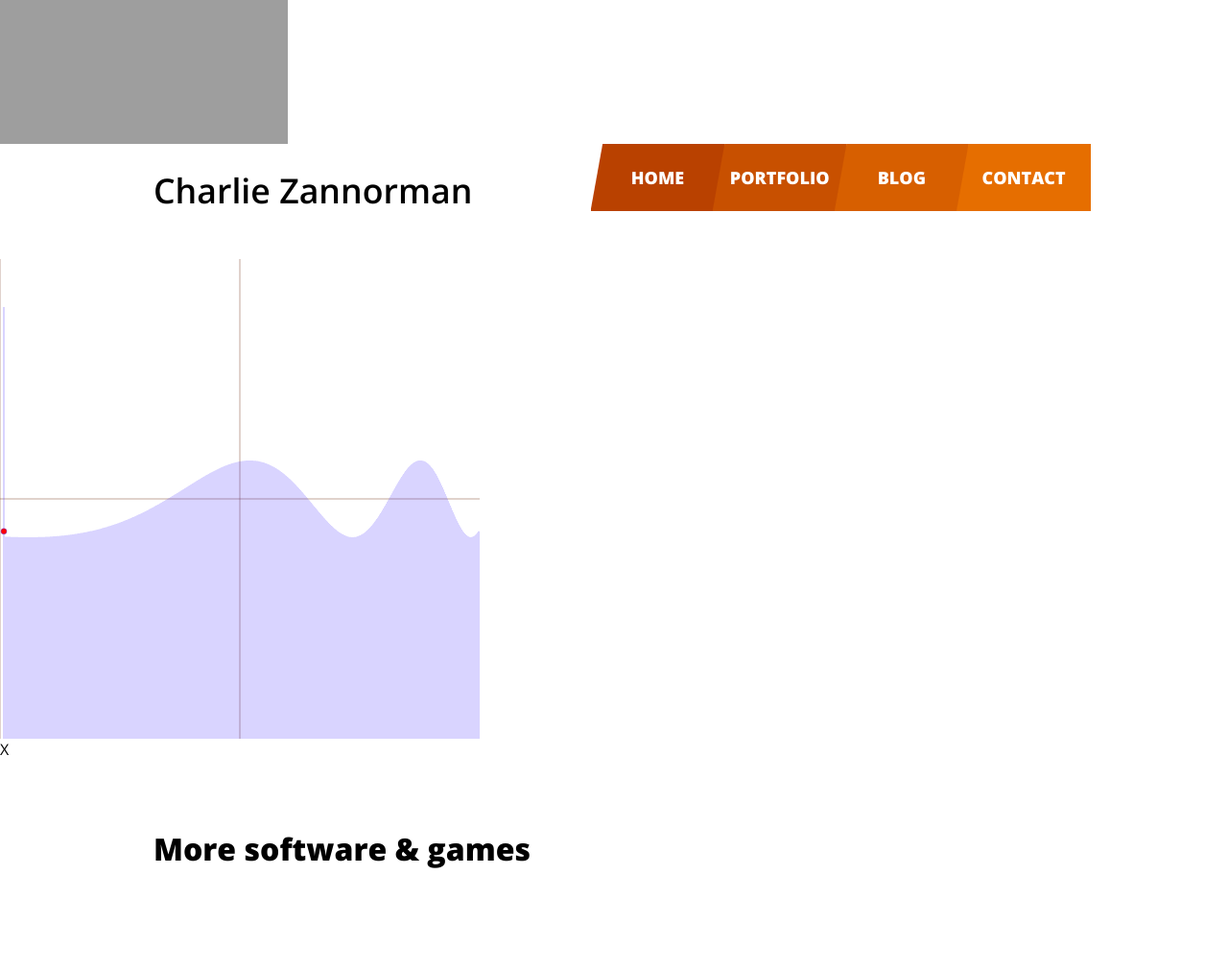
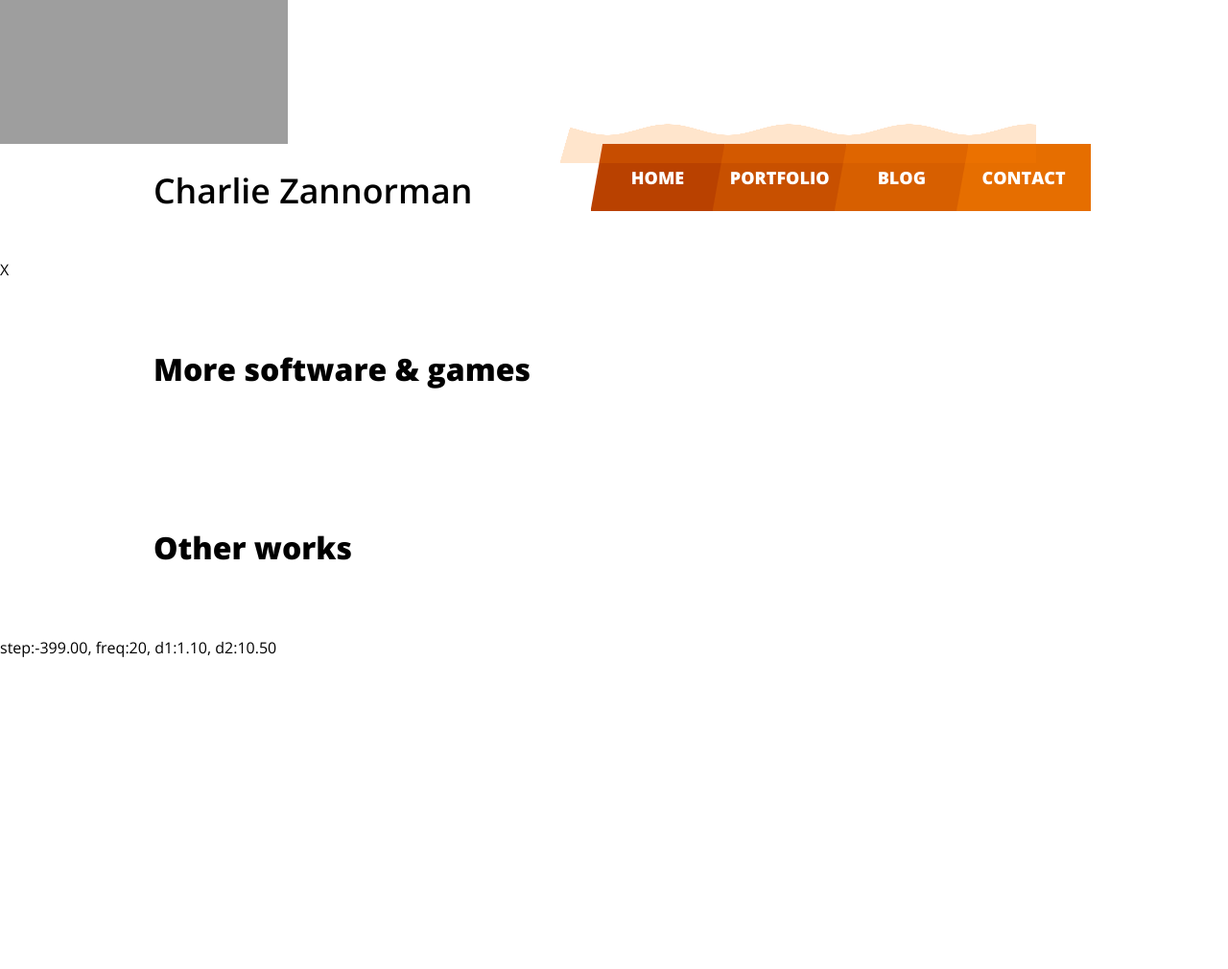
Before and after one commit to vannorman/zannorman, a Django app: template zannorman/templates/portfolio.html in a window 1280 px wide. Shown: the top 1010 px of the page at 96% size. After the commit the page ends 685 px from the top, so only its background shows below. Run offline with Django 3.2, Linux system fonts and the light colour scheme; the template is opened without the code that fills it, so the values that code supplies are empty; grey boxes are pictures that could not be loaded.

Commit message:
wavy waves wave

```diff
--- a/static/css/sine.css
+++ b/static/css/sine.css
@@ -25,3 +25,10 @@
 .sine_span_second_2 {
   transform: translate(0, 60px) scale(1,2);
 }
+#canvas {
+    position: absolute;
+    top: 100;
+    right: 200;
+    width: 500px;
+    height: 70;
+}
--- a/static/js/sine.js
+++ b/static/js/sine.js
@@ -1,143 +1,91 @@
 var d1 = 1.1;
-var d2 = 0.5;
-var speed = 0.2;
+var d2 = 10.5;
+var speed = 1;
 var frequency = 20;
-
-function Lerp(fr,to,dt){
-	var d = to - fr;
-	fr += d * dt * dt;
-	return fr;
-}
-
+var step = -4;
+var mode = 3;
 
 $(document).ready(function(){
 	init();
+	$('body').append("<div id='debug'></div>");
+	$(document).mousemove(function( event ) {
+//		frequency = event.pageX;
+//		step = event.pageY;
 	});
-       function showAxes(ctx,axes) {
-            var width = ctx.canvas.width;
-            var height = ctx.canvas.height;
-            var xMin = 0;
 
-            ctx.beginPath();
-            ctx.strokeStyle = "rgba(100,30,0,0.4)";
 
-            // X-Axis
-            ctx.moveTo(xMin, height/2);
-            ctx.lineTo(width, height/2);
+});
 
-            // Y-Axis
-            ctx.moveTo(width/2, 0);
-            ctx.lineTo(width/2, height);
-            // Starting line
-            ctx.moveTo(0, 0);
-            ctx.lineTo(0, height);
-
-            ctx.stroke();
-        }
-        function drawPoint(ctx, y) {
-            var radius = 3;
-            ctx.beginPath();
-            // Hold x constant at 4 so the point only moves up and down.
-            ctx.arc(4, y, radius, 0, 2 * Math.PI, false);
-            ctx.fillStyle = 'red';
-            ctx.fill();
-            ctx.lineWidth = 1;
-            ctx.stroke();
-        }
 function plotSine(ctx, xOffset, yOffset) {
+	$('#debug').text('step:'+step.toFixed(2)+', freq:'+frequency+", d1:"+d1.toFixed(2)+", d2:"+d2.toFixed(2));
 	var width = ctx.canvas.width;
 	var height = ctx.canvas.height;
 	var scale = 20;
 	ctx.beginPath();
 	ctx.lineWidth = 2;
-            ctx.strokeStyle = "rgba(66,44,255,0.2)";
-            // console.log("Drawing point...");
-            // drawPoint(ctx, yOffset+step);
+	ctx.strokeStyle = "rgba(255,125,0,0.2)";
 
 	var x = 4;
 	var y = 0;
 	var amplitude = 40;
-            //ctx.moveTo(x, y);
 	ctx.moveTo(x, 50);
-
+	yy = "";
 	while (x < width) {
-				// width is 500
-				// x is zero to width
-//                y = height/2 + amplitude * Math.sin(Math.sin(Math.pow(
-//					(x+xOffset)/frequency,dt))+dt1);
 		var dx = (x+xOffset)/frequency ;
-                y = height/2 + amplitude * Math.sin(Math.pow(d1,dx - d2));
-/*
-				if (dn < 0.1){
-					if (n1 > n2) {
-						frequency -= dn;
-//						frequency = Math.pow(frequency,1.001);
-					} else {
-						frequency += dn;
-						//frequency = Math.pow(frequency,0.999);
-
+		y = height/2 + amplitude * Math.sin(dx);
+		y2 = 100 + (-x * 25 + ctx.canvas.width)    ;
+		if (y < y2){
+			y = y2;
 		}
-				} else {
-					if (frequency > origFrequency) {
-						frequency -= frst;
-					} else {
-						frequency += frst;
-
+		if (x < 10) {
+			ctx.moveTo(x,y);
 		}
-//						frequency = origFrequency; //Lerp(frequency,origFrequency,0.1);
-				}
-*/
-				// if focus is 0, n is 500
-				// if focus is 1, n is 250
-				// if focus is 2, n is 250
-//				if (x < width * (focus + 1)/4)  frequency = Math.pow(frequency,0.999);
-//				else if (x < width * (focus + 2)/4) frequency = frequency;
-//				else  frequency = Math.pow(frequency,1.001);
-
 		ctx.lineTo(x, y);
 		ctx.lineTo(x,ctx.canvas.height);
+
 		x++;
-//				step1 += stepm;
-//                x+= 1 * step1;
-//                console.log("x="+x+" y="+y);
 	}
 	ctx.stroke();
-            ctx.save();
-//            console.log("Drawing point at y=" + y);
-            drawPoint(ctx, y);
-            ctx.stroke();
-            ctx.restore();
 }
 function draw() {
-			frequency = 20;
 	var canvas = document.getElementById("canvas");
 	var context = canvas.getContext("2d");
 	context.clearRect(0, 0, 500, 500);
-            showAxes(context);
-            context.save();
+	plotSine(context, step, 50);
+	step -= speed;
 
-            plotSine(context, step, 50);
-            context.restore();
-			step += speed;
-			// step1 += step1m;
-//            step += speed + step1;
 	window.requestAnimationFrame(draw);
 }
-//        function spirograph() {
-//            var canvas2 = document.getElementById("canvas2");
-//            var context = canvas2.getContext("2d");
-//
-//            showAxes(context);
-//            context.save();
-//            // var imageData = context.getImageData(0, 0, canvas.width, canvas.height);
-//            var step = 4;
-//            for (var i = -4; i < canvas.height; i += step) {
-//                // context.putImageData(imageData, 0, 0);
-//                plotSine(context, i, 54 + i);
-//            }
-//        }
 function init() {
 	window.requestAnimationFrame(draw);
-            //spirograph();
 }
-        var step = -4;
+
+
+document.onkeydown = checkKey;
+function checkKey(e) {
+    e = e || window.event;
+
+	var sign = event.shiftKey ? 1 : -1;
+
+	switch(e.keyCode){
+
+		// R
+		case 82: /* R */	rgb = 0;					break;
+		case 71: /* G */	rgb = 1;					break;
+		case 66: /* B */	rgb = 2;					break;
+
+		case 49: /* 1 */	d1 += sign * 0.01;			break;
+		case 50: /* 2 */	d2 += sign * 0.1;			break;
+		case 51: /* 3 */	mode = 3;					break;
+		case 52: /* 4 */	mode = 4;					break;
+		case 53: /* 5 */	mode = 5;					break;
+		case 54: /* 6 */	mode = 6;					break;
+		case 55: /* 7 */	SetColor('rgb(205,85,0');	break;
+		case 56: /* 8 */	SetColor('rgb(185,65,0');	break;
+		case 57: /* 9 */	SetColor('rgb(255,0,255');	break;
+		case 48: /* 0 */	SetColor('rgb(125,0,125');	break;
+		default:
+			break;
+    }
+
+}
```
Lines whose indentation alone changed are shown as unchanged.
